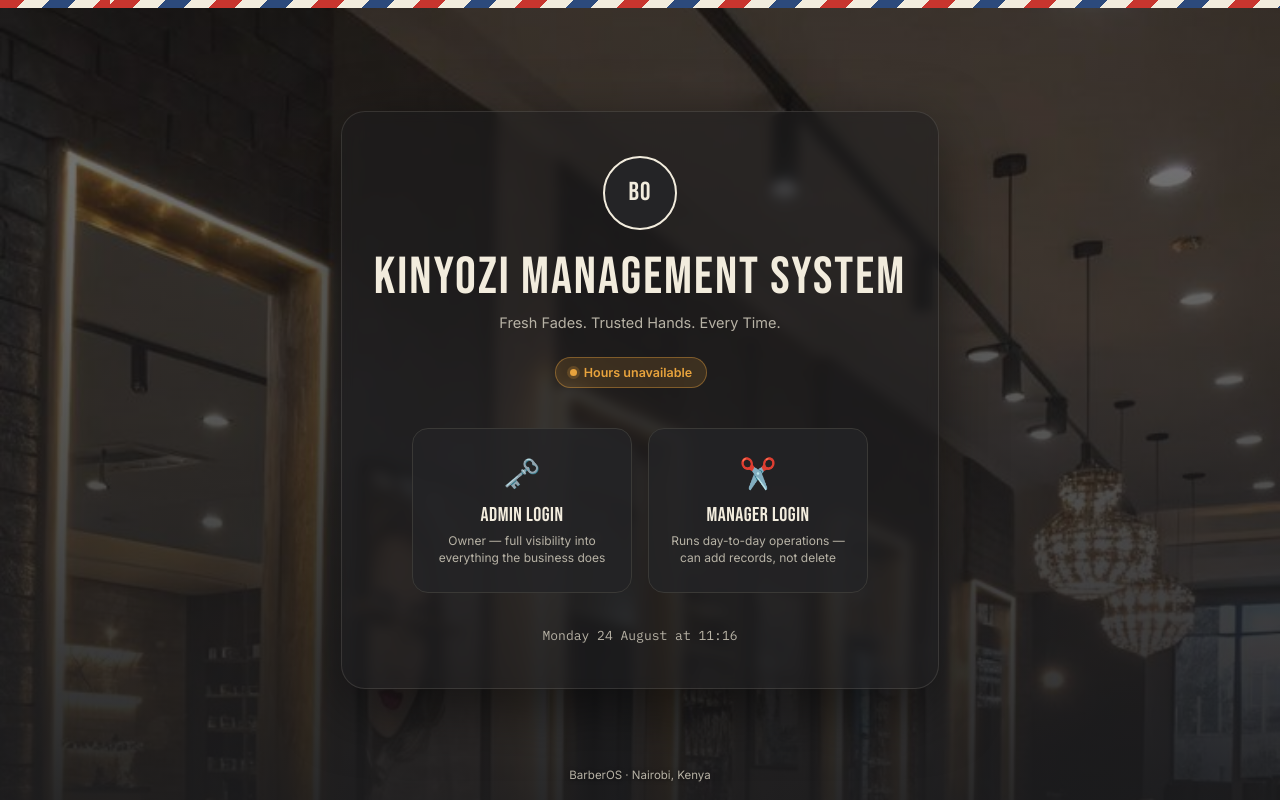
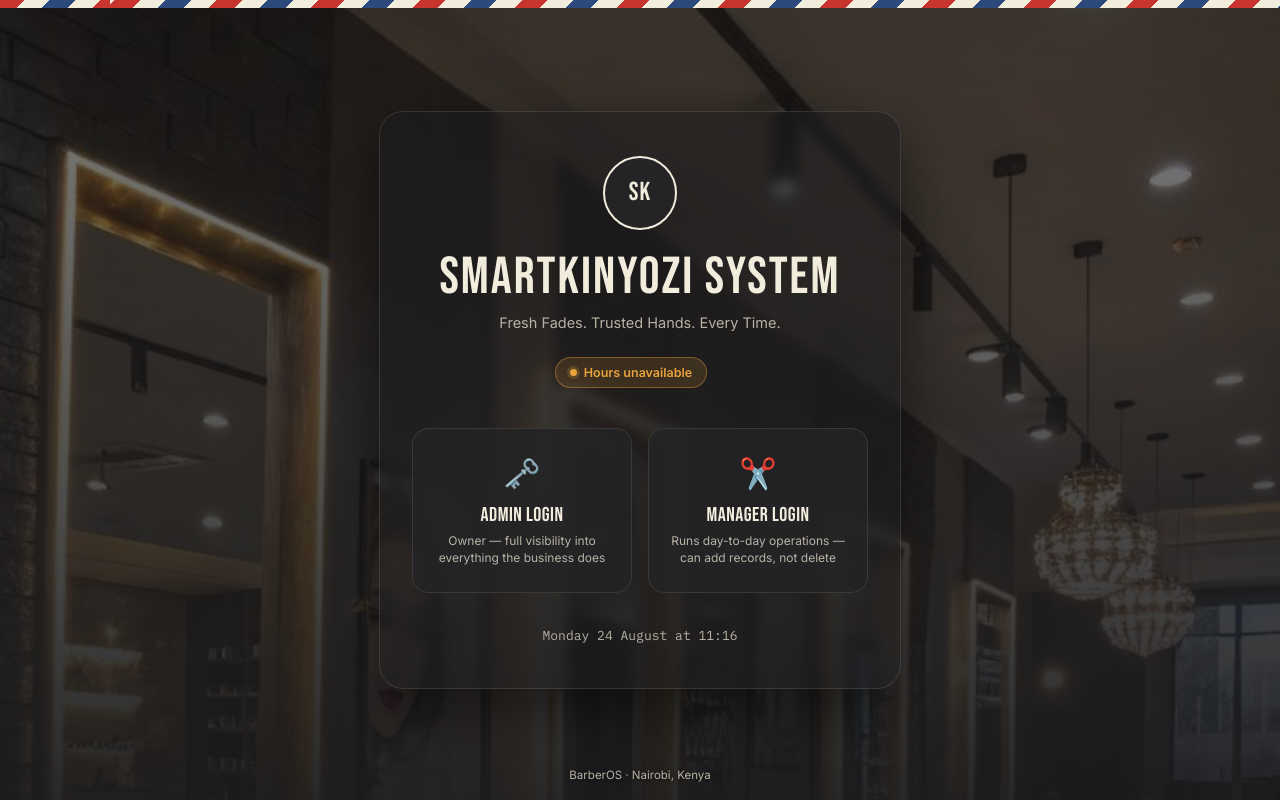
Before and after one commit to THECROW2016/kinyozismart, a plain HTML site: page web/index.html in a window 1280 px wide. Drawn offline with Linux system fonts and the light colour scheme; no server answers.

Commit message:
fix: Standardize brand name and fix display inconsistencies across all pages

```diff
--- a/web/index.html
+++ b/web/index.html
@@ -2,7 +2,7 @@
 <html lang="en">
 <head>
 <meta charset="UTF-8">
-<title>BarberOS — Kinyozi Management System</title>
+<title>BarberOS — SmartKinyozi System</title>
 <meta name="viewport" content="width=device-width, initial-scale=1.0">
 <link rel="preconnect" href="https://fonts.googleapis.com">
 <link href="https://fonts.googleapis.com/css2?family=Bebas+Neue&family=Inter:wght@400;500;600;700;800&family=IBM+Plex+Mono:wght@400;500;600&display=swap" rel="stylesheet">
@@ -89,8 +89,8 @@
 <div class="pole-strip"></div>
 
 <div class="hero">
-  <div class="logo-mark">BO</div>
-  <div class="brand">KINYOZI MANAGEMENT SYSTEM</div>
+  <div class="logo-mark">SK</div>
+  <div class="brand">SMARTKINYOZI SYSTEM</div>
   <div class="tagline">Fresh Fades. Trusted Hands. Every Time.</div>
 
   <div class="status-row">
```
